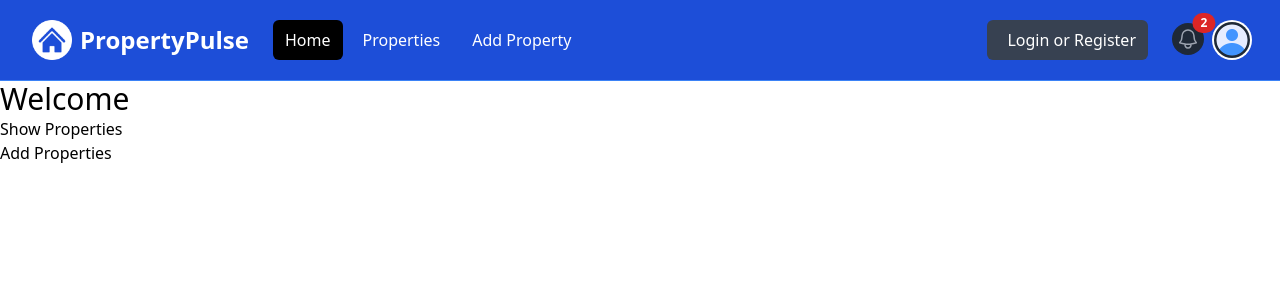
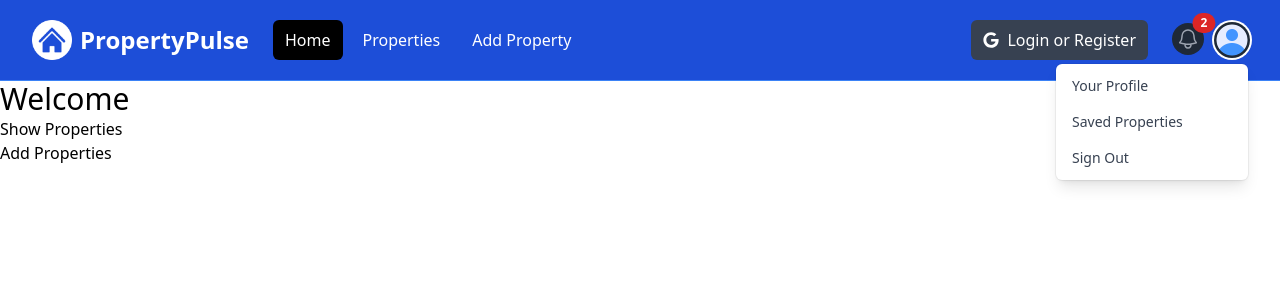
Before and after one commit to GitHubGeeks/rental-properties, a Next.js app: page / in a window 1280 px wide. Both pictures are taken after a click on the button "Open user menu". Shown: the top 300 px of the page. Built offline with nearby package versions, Linux system fonts and the light colour scheme.

Commit message:
Navbar Links, Dropdowns & React Icons

```diff
--- a/components/Navbar.jsx
+++ b/components/Navbar.jsx
@@ -1,8 +1,17 @@
+'use client';
+import {useState} from 'react';
 import Image from 'next/image'
+import Link from 'next/link'
 import logo from '@/assets/images/logo-white.png'
 import profileDefault from '@/assets/images/profile.png'
+import {FaGoogle} from 'react-icons/fa';
+
 
 const Navbar = () => {
+  const [isMobileMenuOpen, setIsMobileMenuOpen] = useState(false);
+  const [isProfileMenuOpen, setIsProfileMenuOpen] = useState(false);
+
+
   return (
     <nav className="bg-blue-700 border-b border-blue-500">
       <div className="mx-auto max-w-7xl px-2 sm:px-6 lg:px-8">
@@ -15,6 +24,7 @@
               className="relative inline-flex items-center justify-center rounded-md p-2 text-gray-400 hover:bg-gray-700 hover:text-white focus:outline-none focus:ring-2 focus:ring-inset focus:ring-white"
               aria-controls="mobile-menu"
               aria-expanded="false"
+              onClick ={() => setIsMobileMenuOpen((prev) => !prev)}
             >
               <span className="absolute -inset-0.5"></span>
               <span className="sr-only">Open main menu</span>
@@ -39,7 +49,7 @@
             className="flex flex-1 items-center justify-center md:items-stretch md:justify-start"
           >
             {/* <!-- Logo --> */}
-            <a className="flex flex-shrink-0 items-center" href="/index.html">
+            <Link className="flex flex-shrink-0 items-center" href="/">
               <Image
                 className="h-10 w-auto"
                 src={logo}
@@ -49,25 +59,24 @@
               <span className="hidden md:block text-white text-2xl font-bold ml-2"
                 >PropertyPulse</span
               >
-            </a>
+            </Link>
             {/* <!-- Desktop Menu Hidden below md screens --> */}
             <div className="hidden md:ml-6 md:block">
               <div className="flex space-x-2">
-                <a
-                  href="/index.html"
+                <Link
+                  href="/"
                   className="text-white bg-black hover:bg-gray-900 hover:text-white rounded-md px-3 py-2"
-                  >Home</a
-                >
-                <a
-                  href="/properties.html"
+                  >Home</Link>
+
+                <Link
+                  href="/properties"
                   className="text-white hover:bg-gray-900 hover:text-white rounded-md px-3 py-2"
-                  >Properties</a
-                >
-                <a
-                  href="/add-property.html"
+                  >Properties</Link>
+                <Link
+                  href="/properties/add"
                   className="text-white hover:bg-gray-900 hover:text-white rounded-md px-3 py-2"
-                  >Add Property</a
-                >
+                  >Add Property</Link>
+
               </div>
             </div>
           </div>
@@ -78,7 +87,7 @@
               <button
                 className="flex items-center text-white bg-gray-700 hover:bg-gray-900 hover:text-white rounded-md px-3 py-2"
               >
-                <i className="fa-brands fa-google text-white mr-2"></i>
+                  <FaGoogle  className='text-white mr-2'/>
                 <span>Login or Register</span>
               </button>
             </div>
@@ -88,7 +97,7 @@
           <div
             className="absolute inset-y-0 right-0 flex items-center pr-2 md:static md:inset-auto md:ml-6 md:pr-0"
           >
-            <a href="messages.html" className="relative group">
+            <Link href="/messages" className="relative group">
               <button
                 type="button"
                 className="relative rounded-full bg-gray-800 p-1 text-gray-400 hover:text-white focus:outline-none focus:ring-2 focus:ring-white focus:ring-offset-2 focus:ring-offset-gray-800"
@@ -116,7 +125,7 @@
                 2
                 {/* <!-- Replace with the actual number of notifications --> */}
               </span>
-            </a>
+            </Link>
             {/* <!-- Profile dropdown button --> */}
             <div className="relative ml-3">
               <div>
@@ -126,6 +135,7 @@
                   id="user-menu-button"
                   aria-expanded="false"
                   aria-haspopup="true"
+                  onClick = {()=> setIsProfileMenuOpen((prev)=>!prev)}
                 >
                   <span className="absolute -inset-1.5"></span>
                   <span className="sr-only">Open user menu</span>
@@ -138,70 +148,76 @@
               </div>
 
               {/* <!-- Profile dropdown --> */}
+              {isProfileMenuOpen && (
                     <div
                     id="user-menu"
-                className="hidden absolute right-0 z-10 mt-2 w-48 origin-top-right rounded-md bg-white py-1 shadow-lg ring-1 ring-black ring-opacity-5 focus:outline-none"
+                    className="absolute right-0 z-10 mt-2 w-48 origin-top-right rounded-md bg-white py-1 shadow-lg ring-1 ring-black ring-opacity-5 focus:outline-none"
                     role="menu"
                     aria-orientation="vertical"
                     aria-labelledby="user-menu-button"
                     tabIndex="-1"
                   >
-                <a
-                  href="/profile.html"
+                    <Link
+                      href="/profile"
                       className="block px-4 py-2 text-sm text-gray-700"
                       role="menuitem"
                       tabIndex="-1"
                       id="user-menu-item-0"
-                  >Your Profile</a
-                >
-                <a
-                  href="saved-properties.html"
+                      >Your Profile</Link>
+
+                    <Link
+                      href="/properties/saved"
                       className="block px-4 py-2 text-sm text-gray-700"
                       role="menuitem"
                       tabIndex="-1"
                       id="user-menu-item-2"
-                  >Saved Properties</a
-                >
-                <a
-                  href="#"
+                      >Saved Properties</Link>
+
+                    <button
+
                       className="block px-4 py-2 text-sm text-gray-700"
                       role="menuitem"
                       tabIndex="-1"
                       id="user-menu-item-2"
-                  >Sign Out</a
-                >
+                      >Sign Out</button>
+
                   </div>
+              )}
+
             </div>
           </div>
         </div>
       </div>
 
       {/* <!-- Mobile menu, show/hide based on menu state. --> */}
-      <div className="hidden" id="mobile-menu">
+      {isMobileMenuOpen && (
+        <div id="mobile-menu">
         <div className="space-y-1 px-2 pb-3 pt-2">
-          <a
-            href="/index.html"
+          <Link
+            href="/"
             className="bg-gray-900 text-white block rounded-md px-3 py-2 text-base font-medium"
-            >Home</a
+            >Home</Link
           >
-          <a
-            href="/properties.html"
+          <Link
+            href="/properties"
             className="text-gray-300 hover:bg-gray-700 hover:text-white block rounded-md px-3 py-2 text-base font-medium"
-            >Properties</a
+            >Properties</Link
           >
-          <a
-            href="/add-property.html"
+          <Link
+            href="properties/add"
             className="text-gray-300 hover:bg-gray-700 hover:text-white block rounded-md px-3 py-2 text-base font-medium"
-            >Add Property</a
+            >Add Property</Link
           >
           <button
             className="flex items-center text-white bg-gray-700 hover:bg-gray-900 hover:text-white rounded-md px-3 py-2 my-4"
           >
-            <i className="fa-brands fa-google mr-2"></i>
+            <FaGoogle  className='text-white mr-2'/>
             <span>Login or Register</span>
           </button>
         </div>
       </div>
+      )}
+
     </nav>
 
   )
--- a/package.json
+++ b/package.json
@@ -9,9 +9,10 @@
     "lint": "next lint"
   },
   "dependencies": {
+    "next": "14.1.1",
     "react": "^18",
     "react-dom": "^18",
-    "next": "14.1.1"
+    "react-icons": "^5.0.1"
   },
   "devDependencies": {
     "autoprefixer": "^10.0.1",
```
Also changed, not shown: 1 other file (tests, documents, lock files or other folders). Lines whose indentation alone changed are shown as unchanged.
